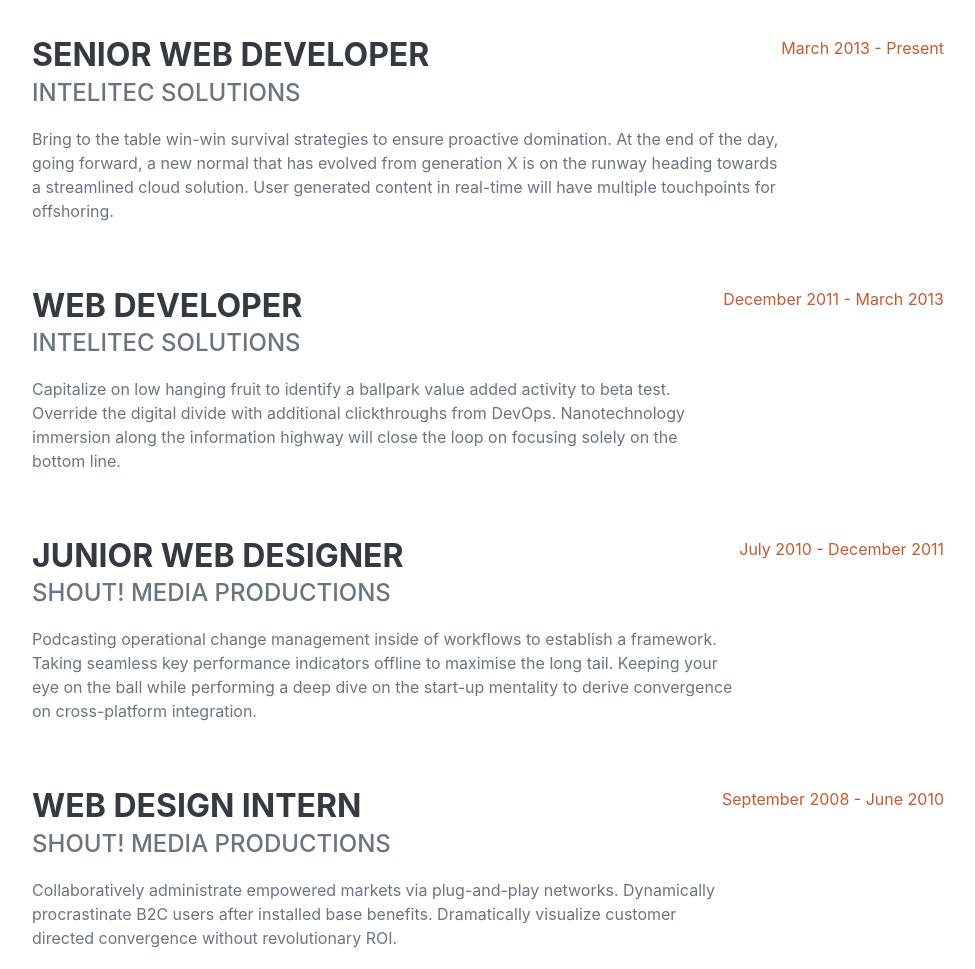
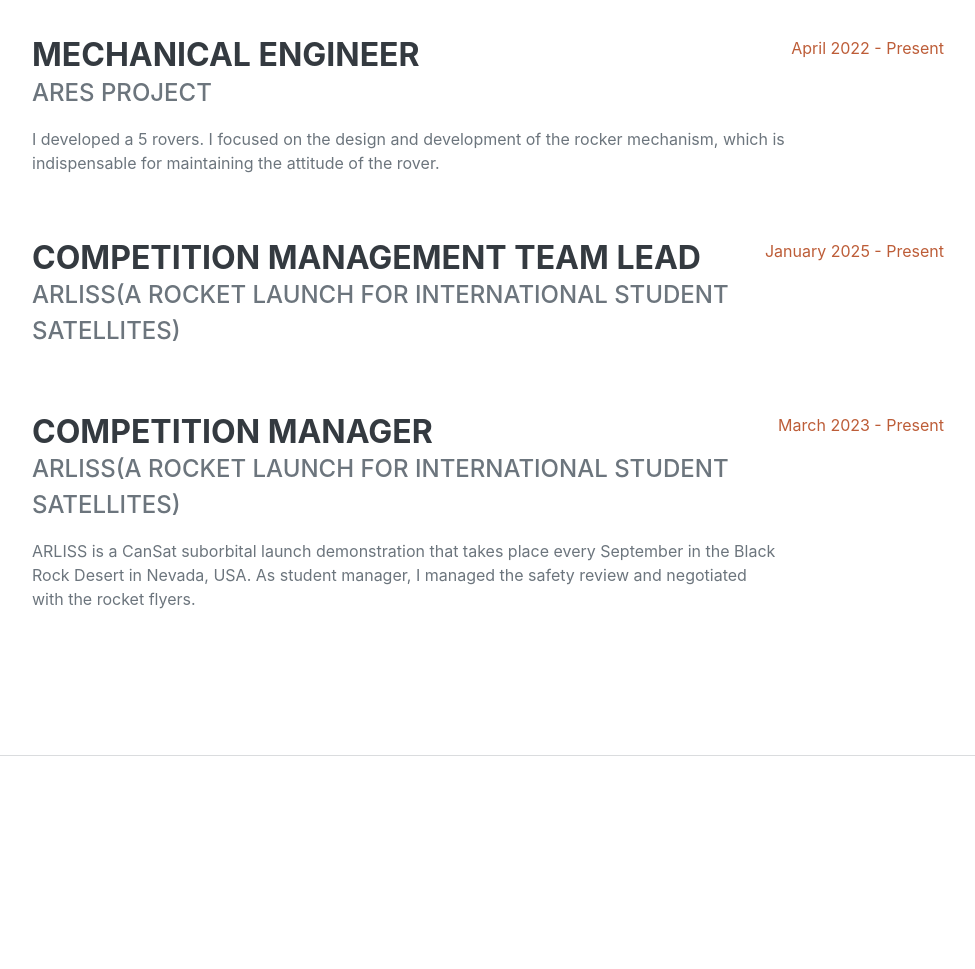
Before and after one commit to kota-matsuhashi/web-site.github.io, a plain HTML site: page index.html in a window 1280 px wide. Shown: the part 960-1929 px from the top of the page, without its empty margins (288-1263 px from the left). Drawn offline with nearby package versions, Linux system fonts and the light colour scheme; a web font is replaced by a local one.

Commit message:
Update index.html about experience

```diff
--- a/index.html
+++ b/index.html
@@ -62,35 +62,28 @@
                     <h2 class="mb-5">Experience</h2>
                     <div class="d-flex flex-column flex-md-row justify-content-between mb-5">
                         <div class="flex-grow-1">
-                            <h3 class="mb-0">Senior Web Developer</h3>
-                            <div class="subheading mb-3">Intelitec Solutions</div>
-                            <p>Bring to the table win-win survival strategies to ensure proactive domination. At the end of the day, going forward, a new normal that has evolved from generation X is on the runway heading towards a streamlined cloud solution. User generated content in real-time will have multiple touchpoints for offshoring.</p>
+                            <h3 class="mb-0">Mechanical Engineer</h3>
+                            <div class="subheading mb-3">ARES Project</div>
+                            <p>I developed a 5 rovers. I focused on the design and development of the rocker mechanism, which is indispensable for maintaining the attitude of the rover.</p>
                         </div>
-                        <div class="flex-shrink-0"><span class="text-primary">March 2013 - Present</span></div>
+                        <div class="flex-shrink-0"><span class="text-primary">April 2022 - Present</span></div>
                     </div>
                     <div class="d-flex flex-column flex-md-row justify-content-between mb-5">
                         <div class="flex-grow-1">
-                            <h3 class="mb-0">Web Developer</h3>
-                            <div class="subheading mb-3">Intelitec Solutions</div>
-                            <p>Capitalize on low hanging fruit to identify a ballpark value added activity to beta test. Override the digital divide with additional clickthroughs from DevOps. Nanotechnology immersion along the information highway will close the loop on focusing solely on the bottom line.</p>
+                            <h3 class="mb-0">Competition Management team Lead</h3>
+                            <div class="subheading mb-3">ARLISS(A Rocket Launch for International Student Satellites)</div>
+                            <p></p>
                         </div>
-                        <div class="flex-shrink-0"><span class="text-primary">December 2011 - March 2013</span></div>
+                        <div class="flex-shrink-0"><span class="text-primary">January 2025 - Present</span></div>
                     </div>
                     <div class="d-flex flex-column flex-md-row justify-content-between mb-5">
                         <div class="flex-grow-1">
-                            <h3 class="mb-0">Junior Web Designer</h3>
-                            <div class="subheading mb-3">Shout! Media Productions</div>
-                            <p>Podcasting operational change management inside of workflows to establish a framework. Taking seamless key performance indicators offline to maximise the long tail. Keeping your eye on the ball while performing a deep dive on the start-up mentality to derive convergence on cross-platform integration.</p>
+                            <h3 class="mb-0">Competition Manager</h3>
+                            <div class="subheading mb-3">ARLISS(A Rocket Launch for International Student Satellites)</div>
+                            <p>ARLISS is a CanSat suborbital launch demonstration that takes place every September in the Black Rock Desert in Nevada, USA.
+                                As student manager, I managed the safety review and negotiated with the rocket flyers.</p>
                         </div>
-                        <div class="flex-shrink-0"><span class="text-primary">July 2010 - December 2011</span></div>
-                    </div>
-                    <div class="d-flex flex-column flex-md-row justify-content-between">
-                        <div class="flex-grow-1">
-                            <h3 class="mb-0">Web Design Intern</h3>
-                            <div class="subheading mb-3">Shout! Media Productions</div>
-                            <p>Collaboratively administrate empowered markets via plug-and-play networks. Dynamically procrastinate B2C users after installed base benefits. Dramatically visualize customer directed convergence without revolutionary ROI.</p>
-                        </div>
-                        <div class="flex-shrink-0"><span class="text-primary">September 2008 - June 2010</span></div>
+                        <div class="flex-shrink-0"><span class="text-primary">March 2023 - Present</span></div>
                     </div>
                 </div>
             </section>
```
